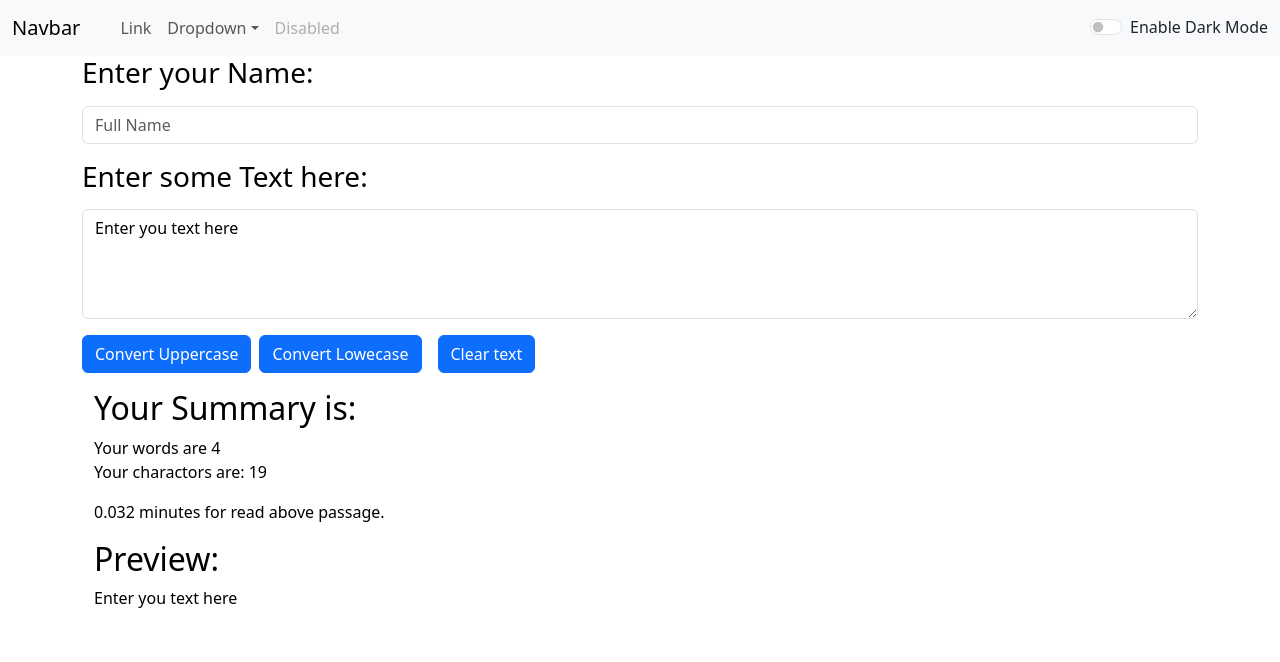
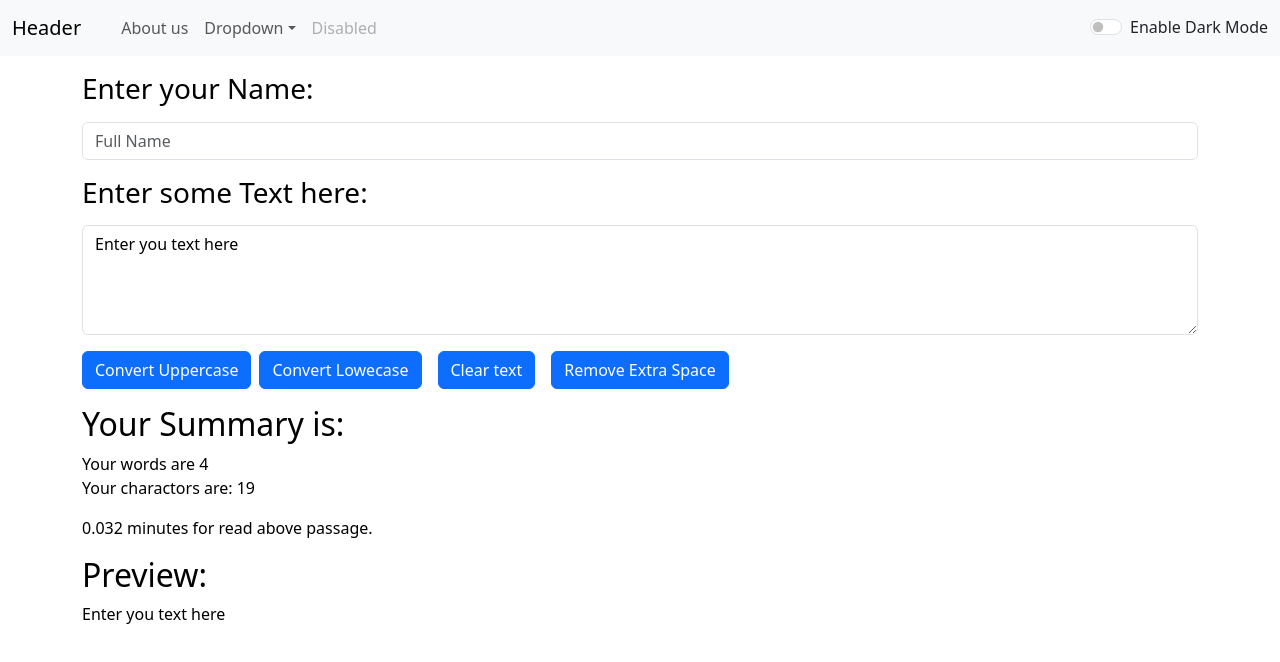
Before and after one commit to Rushikesh01Gaikwad/React-Projects, a React (Create React App) app: page / in a window 1280 px wide. Shown: the top 662 px of the page. Built offline with nearby package versions, Linux system fonts and the light colour scheme.

Commit message:
before routing textform

```diff
--- a/package.json
+++ b/package.json
@@ -10,6 +10,7 @@
     "react": "^18.2.0",
     "react-bootstrap": "^2.10.0",
     "react-dom": "^18.2.0",
+    "react-router-dom": "^6.22.0",
     "react-scripts": "5.0.1",
     "web-vitals": "^2.1.4"
   },
--- a/src/App.js
+++ b/src/App.js
@@ -3,6 +3,11 @@ import Navbar from './component/Navbar';
 import 'bootstrap/dist/css/bootstrap.min.css';
 import TextForm from './component/TextForm';
 import { useState } from 'react';
+import Abous from './component/Abous';
+// import pageerror from './component/pageerror';
+import Home from './component/Home';
+// import { BrowserRouter, Routes, Route } from 'react-router-dom';
+
 
 function App() {
   const [mode, setmode] = useState('light');
@@ -23,10 +28,18 @@ function App() {
   }
   return (
     <>
-      <Navbar mode={mode} toggleMode={ToggleMode}></Navbar>
-    <div className="container">
+    <Navbar mode={mode} toggleMode={ToggleMode}></Navbar>
     <TextForm title = "Enter your Name: "title_2 ="Enter some Text here: " mode={mode}></TextForm>
-    </div>
+    {/* <BrowserRouter>
+      <Routes>
+        <Route path='/' element={<Home></Home>}></Route>
+        <Route path='/navbar' element={<Navbar mode={mode} toggleMode={ToggleMode}></Navbar>}></Route>
+        <Route path='/textedit' element={<TextForm title = "Enter your Name: "title_2 ="Enter some Text here: " mode={mode}></TextForm>}></Route>
+        <Route path='/about' element={<Abous></Abous>}></Route>
+        <Route path='*' element={pageerror}></Route>
+      </Routes>
+    </BrowserRouter> */}
+
     </>
   );
 }
--- /dev/null
+++ b/src/component/Abous.js
@@ -0,0 +1,22 @@
+import React from 'react'
+
+export default function Abous() {
+  return (
+    <form>
+  <div className="mb-3">
+    <label for="exampleInputEmail1" className="form-label">Email address</label>
+    <input type="email" className="form-control" id="exampleInputEmail1" aria-describedby="emailHelp"/>
+    <div id="emailHelp" className="form-text">We'll never share your email with anyone else.</div>
+  </div>
+  <div className="mb-3">
+    <label for="exampleInputPassword1" className="form-label">Password</label>
+    <input type="password" className="form-control" id="exampleInputPassword1"/>
+  </div>
+  <div className="mb-3 form-check">
+    <input type="checkbox" className="form-check-input" id="exampleCheck1"/>
+    <label classNameName="form-check-label" for="exampleCheck1">Check me out</label>
+  </div>
+  <button type="submit" className="btn btn-primary">Submit</button>
+</form>
+  )
+}
--- /dev/null
+++ b/src/component/Home.js
@@ -0,0 +1,14 @@
+import React from 'react'
+import { Link } from 'react-router-dom'
+
+export default function Home() {
+  return (
+    <div>
+    <h2>This is the home page</h2>
+    <button className="navbar-toggler" type="button" data-bs-toggle="collapse"  data-bs-target="#navbarSupportedContent" aria-controls="navbarSupportedContent" aria-expanded="false" aria-label="Toggle navigation">
+          <span className="navbar-toggler-icon"></span>
+          {/* <Link to='/navbar'>Navbar</Link> */}
+        </button>
+    </div>
+  )
+}
--- a/src/component/Navbar.js
+++ b/src/component/Navbar.js
@@ -1,5 +1,6 @@
 import React from 'react'
 import PropTypes from 'prop-types'
+import { Link } from 'react-router-dom'
 
 
 export default function Navbar(props) {
@@ -8,8 +9,9 @@ export default function Navbar(props) {
         <nav className={`navbar navbar-expand-lg navbar-${props.mode} bg-${props.mode}`}>
       <div className="container-fluid">
         <a className="navbar-brand" href="/">{props.title}</a>
-        <button className="navbar-toggler" type="button" data-bs-toggle="collapse" data-bs-target="#navbarSupportedContent" aria-controls="navbarSupportedContent" aria-expanded="false" aria-label="Toggle navigation">
+        <button className="navbar-toggler" type="button" data-bs-toggle="collapse"  data-bs-target="#navbarSupportedContent" aria-controls="navbarSupportedContent" aria-expanded="false" aria-label="Toggle navigation">
           <span className="navbar-toggler-icon"></span>
+          {/* <Link to='/navbar'>Navbar</Link> */}
         </button>
         <div className="collapse navbar-collapse" id="navbarSupportedContent">
           <ul className="navbar-nav me-auto mb-2 mb-lg-0">
@@ -17,7 +19,7 @@ export default function Navbar(props) {
               <a className="nav-link active" aria-current="page" href="/"></a>
             </li>
             <li className="nav-item">
-              <a className="nav-link" href="/">Link</a>
+              <a className="nav-link" href="/">About us</a>
             </li>
             <li className="nav-item dropdown">
               <a className="nav-link dropdown-toggle" href="/" role="button" data-bs-toggle="dropdown" aria-expanded="false">
@@ -50,4 +52,4 @@ export default function Navbar(props) {
 }
 
 Navbar.prototype = {title:PropTypes.string.isRequired} //prototype is used to give the datatype of that variable.
-Navbar.defaultProps = {title: "Navbar"}
+Navbar.defaultProps = {title: "Header"}
--- a/src/component/TextForm.js
+++ b/src/component/TextForm.js
@@ -14,6 +14,12 @@ export default function TextForm(props) {
       let newText = '';
       setText(newText)
     }
+
+    const removespace=()=>{
+      let newText = text.split(/[ ]+/);
+      setText(newText.join(" "))
+    }
+
     const handleOnchange=(event)=>{
         setText(event.target.value)
     }
@@ -24,7 +30,7 @@ export default function TextForm(props) {
 
   return (
     <>
-    <div>
+    <div className='container my-3'>
       <div className="mb-3">
         <label htmlFor="exampleFormControlInput1" className="form-label" style={{color:props.mode==='dark'?'white':'black'}}>
           <h3>{props.title}</h3>
@@ -53,6 +59,7 @@ export default function TextForm(props) {
       <button className="btn btn-primary" onClick={handleUpclick}>Convert Uppercase</button>
       <button className="btn btn-primary mx-2" onClick={handleTolo}>Convert Lowecase</button>
       <button className="btn btn-primary mx-2" onClick={handleToclear}>Clear text</button>
+      <button className="btn btn-primary mx-2" onClick={removespace}>Remove Extra Space</button>
     </div>
     <div className="container my-3" >
       <h2 style={{color:props.mode==='dark'?'white':'black'}}>Your Summary is: </h2>
--- /dev/null
+++ b/src/component/pageerror.js
@@ -0,0 +1,9 @@
+import React from 'react'
+
+export default function pageerror() {
+  return (
+    <div>
+      <p>Page not found</p>
+    </div>
+  )
+}
```
Also changed, not shown: 1 other file (tests, documents, lock files or other folders).
